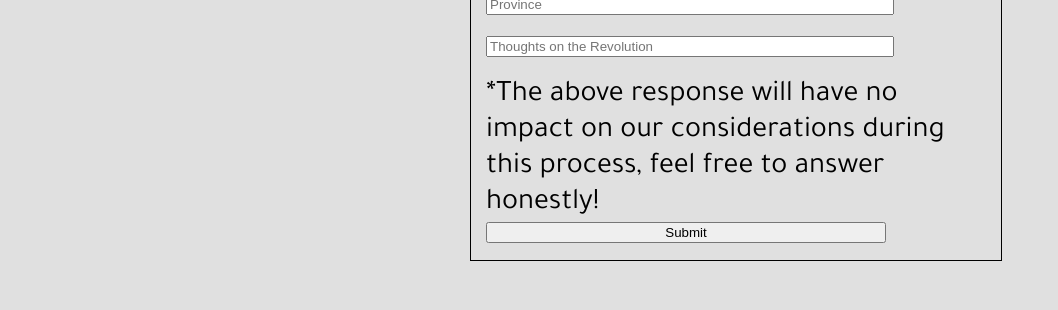
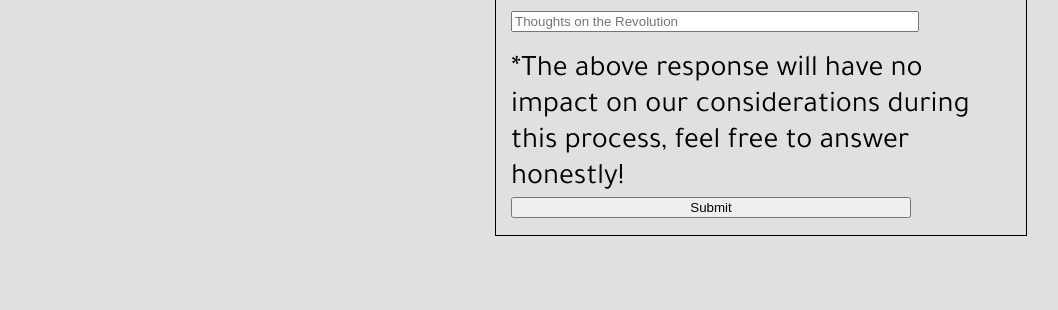
Before and after one commit to bmoses00/extra3.github.io, a plain HTML site: page page3.html in a window 1280 px wide. Shown: the part 1495-1805 px from the top of the page, without its empty margins (108-1166 px from the left). After the commit the page ends 1755 px from the top, so only its background shows below. Drawn offline with Linux system fonts and the light colour scheme.

Commit message:
Add files via upload

```diff
--- a/styles.css
+++ b/styles.css
@@ -269,7 +269,7 @@ ul.share-buttons img{
   }
   .smallerContainer {
     float: right;
-    padding: 25px;
+    padding-left: 25px;
   }
   .positioning {
     width: 225px;
```
